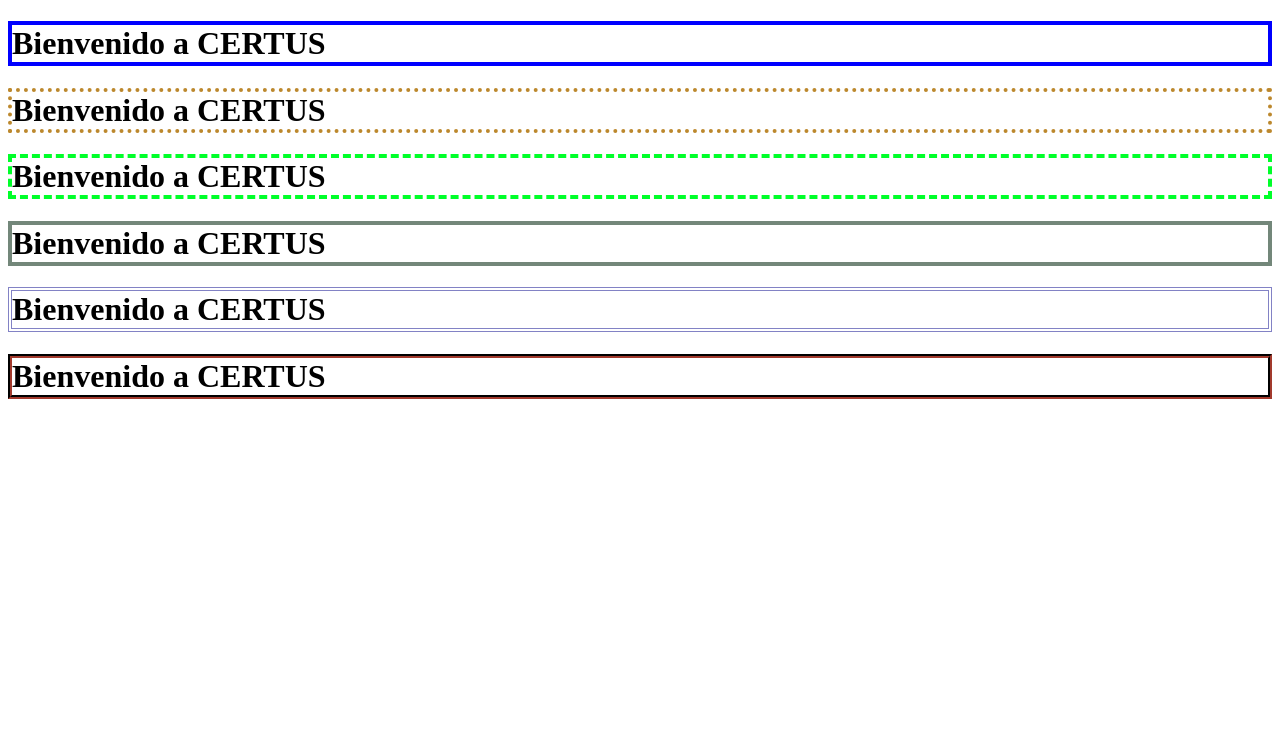
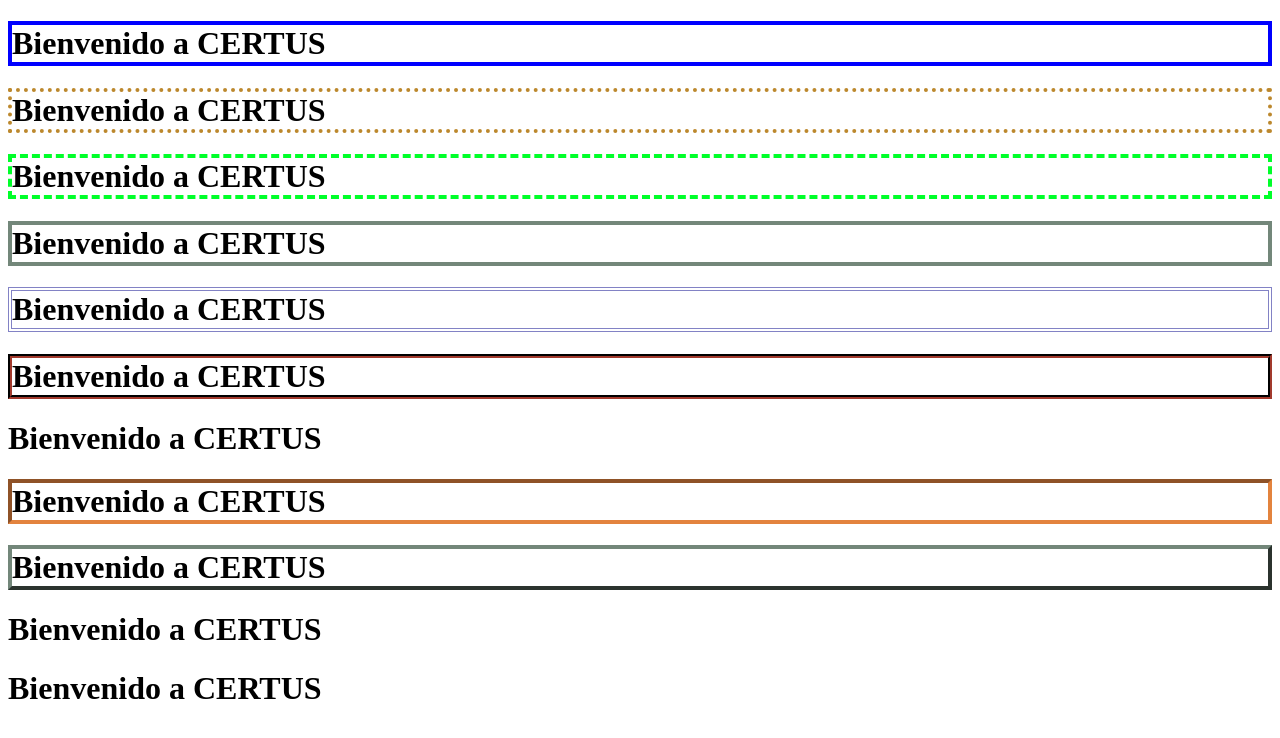
Before and after one commit to ADRIAN200717/14-04-2025, a plain HTML site: page index.html in a window 1280 px wide. Drawn offline with Linux system fonts and the light colour scheme.

Commit message:
Update index.html

```diff
--- a/index.html
+++ b/index.html
@@ -12,5 +12,12 @@
     <h1 style="border-width: 4px;border-style: solid;border-color: rgb(115, 135, 122);">Bienvenido a CERTUS</h1>
     <h1 style="border-width: 4px;border-style: double;border-color: rgb(130, 130, 197);">Bienvenido a CERTUS</h1>
     <h1 style="border-width: 4px;border-style: groove;border-color: rgb(78, 28, 22);">Bienvenido a CERTUS</h1>
+
+    <h1 style="border-width: 4px;border-style: riget;border-color: rgb(53, 146, 217);">Bienvenido a CERTUS</h1>
+    <h1 style="border-width: 4px;border-style: inset;border-color: rgb(227, 131, 62);">Bienvenido a CERTUS</h1>
+    <h1 style="border-width: 4px;border-style: outset;border-color: rgb(115, 135, 122);">Bienvenido a CERTUS</h1>
+    <h1 style="border-style:  none;">Bienvenido a CERTUS</h1>
+    <h1 style="border-width: 4px;border-style: hidden;border-color: rgb(78, 28, 22);">Bienvenido a CERTUS</h1>
+</body>
 </body>
 </html>
```
